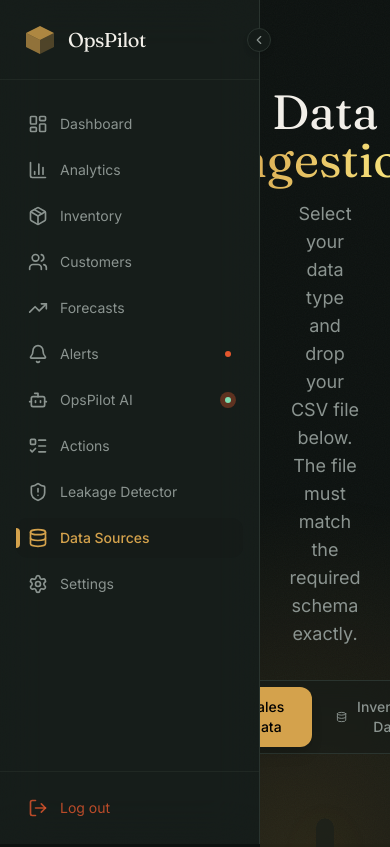
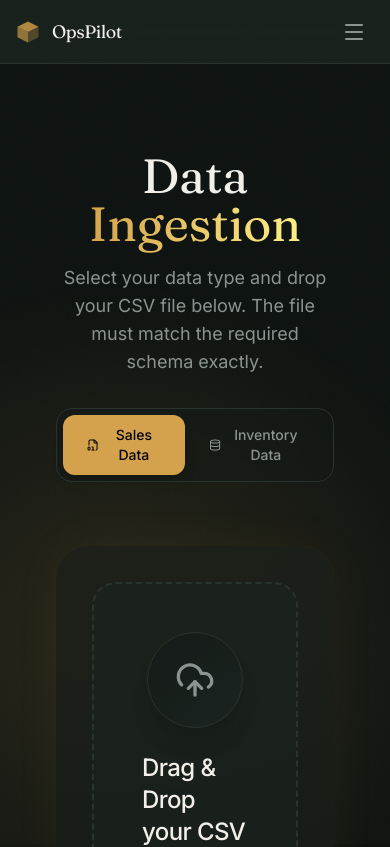
Before and after one commit to codewithrabbi/HACKATHON, a Next.js app in the folder frontend/: page /data in a window 390 px wide. Shown: the top 847 px of the page. Built offline with nearby package versions, Linux system fonts and the light colour scheme; no server answers.

Commit message:
Make dashboard and sidebar responsive for mobile

```diff
--- a/frontend/src/app/(dashboard)/dashboard/page.tsx
+++ b/frontend/src/app/(dashboard)/dashboard/page.tsx
@@ -447,12 +447,12 @@ export default function DashboardPage() {
               <div className="w-8 h-8 rounded-full border-2 border-brass border-t-transparent animate-spin"></div>
             </div>
           )}
-          <div className="flex items-center justify-between mb-8">
+          <div className="flex flex-col sm:flex-row sm:items-center justify-between gap-4 mb-8">
             <div>
               <h2 className="text-xl font-display text-paper">Revenue Trend</h2>
               <span className="text-xs font-mono uppercase tracking-wider text-muted">Last {days} days</span>
             </div>
-            <div className="flex items-center gap-4">
+            <div className="flex flex-wrap items-center gap-3 sm:gap-4">
               <div className="flex gap-1 bg-surface2 p-1 rounded-lg">
                 <button
                   onClick={() => setChartType("bar")}
--- a/frontend/src/app/(dashboard)/layout.tsx
+++ b/frontend/src/app/(dashboard)/layout.tsx
@@ -16,7 +16,7 @@ export default function RootLayout({
   return (
     <div className="flex min-h-screen bg-ink text-paper font-body grain relative overflow-x-hidden selection:bg-brass selection:text-ink">
       <Sidebar />
-      <main className="flex-1 min-h-screen overflow-y-auto relative z-10 glow">
+      <main className="flex-1 min-h-screen overflow-y-auto relative z-10 glow pt-16 md:pt-0">
         <div className="max-w-[1400px] mx-auto p-6 lg:p-8">{children}</div>
       </main>
     </div>
--- a/frontend/src/components/Sidebar.tsx
+++ b/frontend/src/components/Sidebar.tsx
@@ -2,7 +2,7 @@
 
 import Link from "next/link";
 import { usePathname } from "next/navigation";
-import { useState } from "react";
+import { useState, useEffect } from "react";
 import {
   LayoutDashboard,
   BarChart3,
@@ -20,6 +20,8 @@ import {
   ShieldAlert,
   Sparkles,
   ListTodo,
+  Menu,
+  X
 } from "lucide-react";
 import { supabase } from "@/utils/supabase/client";
 import { useRouter } from "next/navigation";
@@ -42,21 +44,53 @@ export default function Sidebar() {
   const pathname = usePathname();
   const router = useRouter();
   const [collapsed, setCollapsed] = useState(false);
+  const [mobileOpen, setMobileOpen] = useState(false);
 
   const handleLogout = async () => {
     await supabase.auth.signOut();
     router.push("/login");
   };
 
+  // Close mobile sidebar on route change
+  useEffect(() => {
+    setMobileOpen(false);
+  }, [pathname]);
+
   return (
     <>
+      {/* Mobile Top Bar */}
+      <div className="md:hidden fixed top-0 left-0 right-0 h-16 bg-surface2/90 backdrop-blur-xl border-b border-line z-40 flex items-center justify-between px-4">
+        <div className="flex items-center gap-3">
+          <svg width="24" height="24" viewBox="0 0 32 32" fill="none" xmlns="http://www.w3.org/2000/svg">
+            <path d="M16 2L2 9L16 16L30 9L16 2Z" fill="#D4A24C" fillOpacity="0.8"/>
+            <path d="M2 23L16 30L30 23V9L16 16L2 9V23Z" fill="#D4A24C" fillOpacity="0.3"/>
+            <path d="M16 30L2 23V9L16 16V30Z" fill="#D4A24C" fillOpacity="0.5"/>
+          </svg>
+          <span className="font-display tracking-tight text-paper text-lg">OpsPilot</span>
+        </div>
+        <button onClick={() => setMobileOpen(true)} className="p-2 text-muted hover:text-paper">
+          <Menu size={24} />
+        </button>
+      </div>
+
+      {/* Mobile Backdrop */}
+      {mobileOpen && (
+        <div
+          className="md:hidden fixed inset-0 bg-black/60 backdrop-blur-sm z-40"
+          onClick={() => setMobileOpen(false)}
+        />
+      )}
+
+      {/* Sidebar */}
       <aside
-        className={`fixed top-0 left-0 h-screen z-40 flex flex-col transition-all duration-300 ease-in-out bg-surface2/60 backdrop-blur-xl border-r border-line ${
-          collapsed ? "w-[80px]" : "w-[260px]"
-        }`}
+        className={`fixed top-0 left-0 h-screen z-50 flex flex-col transition-transform duration-300 ease-in-out bg-surface2/95 backdrop-blur-xl border-r border-line
+          ${mobileOpen ? "translate-x-0" : "-translate-x-full"}
+          md:translate-x-0 md:bg-surface2/60
+          ${collapsed ? "md:w-[80px]" : "w-[260px]"}
+        `}
       >
-        {/* Logo */}
-        <div className="flex items-center gap-3 px-6 h-20 border-b border-line/50 relative">
+        {/* Logo Area */}
+        <div className="flex items-center gap-3 px-6 h-20 border-b border-line/50 relative shrink-0">
           <div className="w-8 h-8 flex-shrink-0 flex items-center justify-center">
             <svg width="32" height="32" viewBox="0 0 32 32" fill="none" xmlns="http://www.w3.org/2000/svg">
               <path d="M16 2L2 9L16 16L30 9L16 2Z" fill="#D4A24C" fillOpacity="0.8"/>
@@ -64,18 +98,26 @@ export default function Sidebar() {
               <path d="M16 30L2 23V9L16 16V30Z" fill="#D4A24C" fillOpacity="0.5"/>
             </svg>
           </div>
-          {!collapsed && (
+          {(!collapsed || mobileOpen) && (
             <div className="animate-fade-in flex flex-col">
               <span className="font-display text-xl tracking-tight text-paper">OpsPilot</span>
             </div>
           )}
 
+          {/* Desktop Collapse Button */}
           <button
             onClick={() => setCollapsed(!collapsed)}
-            className="absolute -right-3 top-1/2 -translate-y-1/2 w-6 h-6 bg-surface border border-line rounded-full flex items-center justify-center text-muted hover:text-paper hover:border-brass/50 transition-colors z-50 shadow-md"
-            title={collapsed ? "Expand sidebar" : "Collapse sidebar"}
+            className="hidden md:flex absolute -right-3 top-1/2 -translate-y-1/2 w-6 h-6 bg-surface border border-line rounded-full items-center justify-center text-muted hover:text-paper hover:border-brass/50 transition-colors shadow-md z-50"
           >
             {collapsed ? <ChevronRight size={14} /> : <ChevronLeft size={14} />}
+          </button>
+
+          {/* Mobile Close Button */}
+          <button
+            onClick={() => setMobileOpen(false)}
+            className="md:hidden absolute right-4 text-muted hover:text-paper p-1"
+          >
+            <X size={20} />
           </button>
         </div>
 
@@ -93,17 +135,17 @@ export default function Sidebar() {
                     ? "text-brass bg-surface/50 font-medium"
                     : "text-muted hover:text-paper hover:bg-surface/30"
                 }`}
-                title={collapsed ? item.label : undefined}
+                title={collapsed && !mobileOpen ? item.label : undefined}
               >
                 {isActive && (
                   <div className="absolute left-0 top-1/2 -translate-y-1/2 w-1 h-5 bg-brass rounded-r-full" />
                 )}
                 <Icon size={20} className={`flex-shrink-0 ${isActive ? "text-brass" : "text-muted group-hover:text-paper transition-colors"}`} />
-                {!collapsed && <span>{item.label}</span>}
-                {item.href === "/copilot" && !collapsed && (
+                {(!collapsed || mobileOpen) && <span>{item.label}</span>}
+                {item.href === "/copilot" && (!collapsed || mobileOpen) && (
                   <span className="ml-auto w-1.5 h-1.5 rounded-full bg-signal pulse-dot" />
                 )}
-                {item.href === "/alerts" && !collapsed && (
+                {item.href === "/alerts" && (!collapsed || mobileOpen) && (
                   <span className="ml-auto w-1.5 h-1.5 rounded-full bg-alert" />
                 )}
               </Link>
@@ -112,22 +154,22 @@ export default function Sidebar() {
         </nav>
 
         {/* Bottom Actions */}
-        <div className="p-4 border-t border-line/50">
+        <div className="p-4 border-t border-line/50 shrink-0">
           <button
             onClick={handleLogout}
             className={`w-full flex items-center gap-3 px-3 py-2.5 rounded-xl text-sm transition-all duration-200 group relative text-alert/80 hover:text-alert hover:bg-alert/10 ${
-              collapsed ? "justify-center" : ""
+              collapsed && !mobileOpen ? "justify-center" : ""
             }`}
-            title={collapsed ? "Log out" : undefined}
+            title={collapsed && !mobileOpen ? "Log out" : undefined}
           >
             <LogOut size={20} className="flex-shrink-0" />
-            {!collapsed && <span>Log out</span>}
+            {(!collapsed || mobileOpen) && <span>Log out</span>}
           </button>
         </div>
       </aside>
 
-      {/* Spacer to push content */}
-      <div className={`flex-shrink-0 transition-all duration-300 ${collapsed ? "w-[80px]" : "w-[260px]"}`} />
+      {/* Spacer to push content ONLY ON DESKTOP */}
+      <div className={`hidden md:block flex-shrink-0 transition-all duration-300 ${collapsed ? "w-[80px]" : "w-[260px]"}`} />
     </>
   );
 }
```
